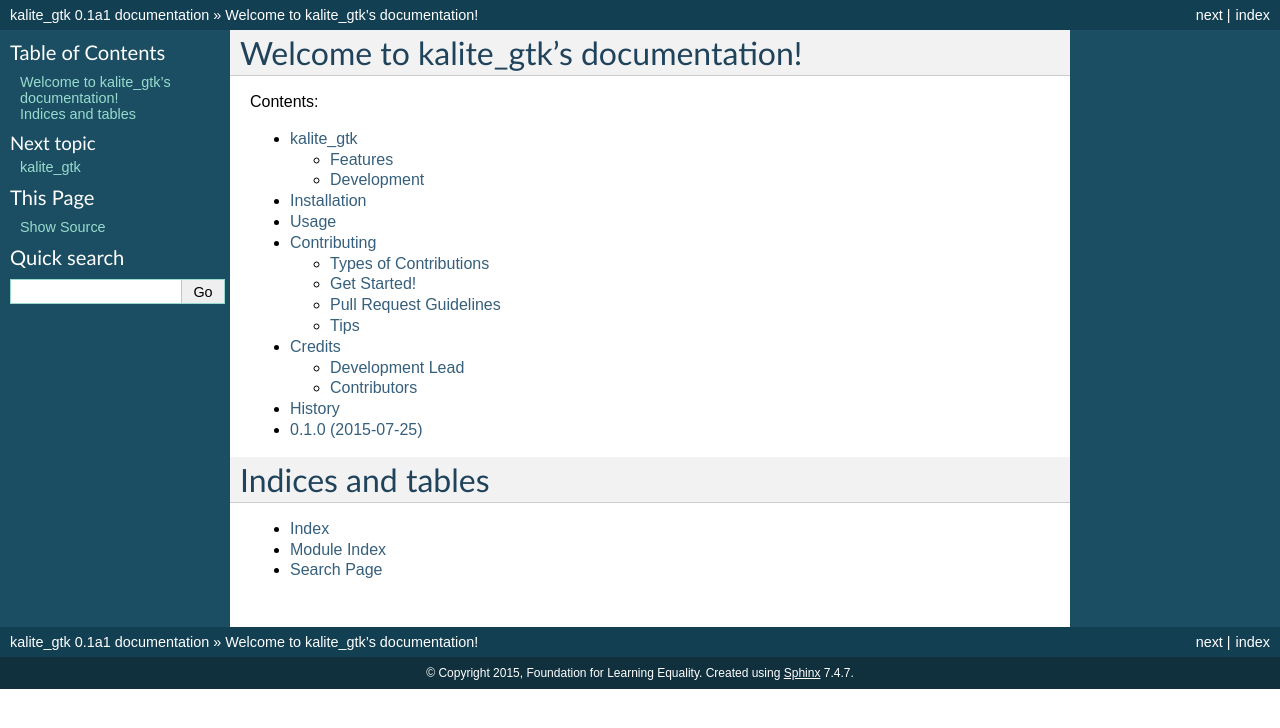
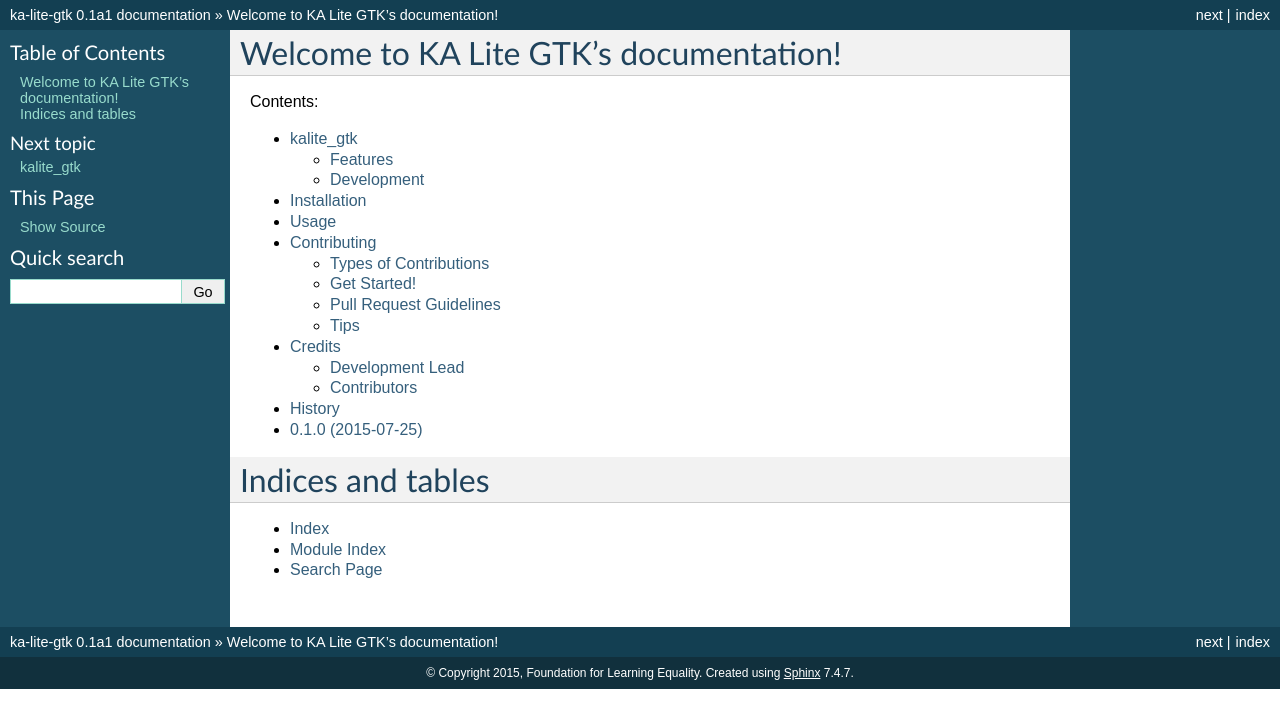
Before and after one commit to benjaoming/ka-lite-gtk, a Sphinx documentation site: the page built from docs/index.rst, in a window 1280 px wide. Shown: the top 728 px of the page. Built offline with Sphinx 7.4.7, drawn with Linux system fonts in a browser that asks for light colours.

Commit message:
changes to project name [ci-skip]

```diff
--- a/docs/conf.py
+++ b/docs/conf.py
@@ -55,7 +55,7 @@
 master_doc = 'index'
 
 # General information about the project.
-project = u'kalite_gtk'
+project = u'ka-lite-gtk'
 copyright = u'2015, Foundation for Learning Equality'
 
 # The version info for the project you're documenting, acts as replacement
@@ -240,7 +240,7 @@
 # (source start file, name, description, authors, manual section).
 man_pages = [
     ('index', 'kalite_gtk',
-     u'kalite_gtk Documentation',
+     u'ka-lite-gtk Documentation',
      [u'Foundation for Learning Equality'], 1)
 ]
 
@@ -257,8 +257,8 @@
     ('index', 'kalite_gtk',
      u'kalite_gtk Documentation',
      u'Foundation for Learning Equality',
-     'kalite_gtk',
-     'One line description of project.',
+     'ka-lite-gtk',
+     'KA Lite user interface (GTK)',
      'Miscellaneous'),
 ]
 
--- a/docs/index.rst
+++ b/docs/index.rst
@@ -3,8 +3,8 @@
    You can adapt this file completely to your liking, but it should at least
    contain the root `toctree` directive.
 
-Welcome to kalite_gtk's documentation!
-======================================
+Welcome to KA Lite GTK's documentation!
+=======================================
 
 Contents:
 
```
